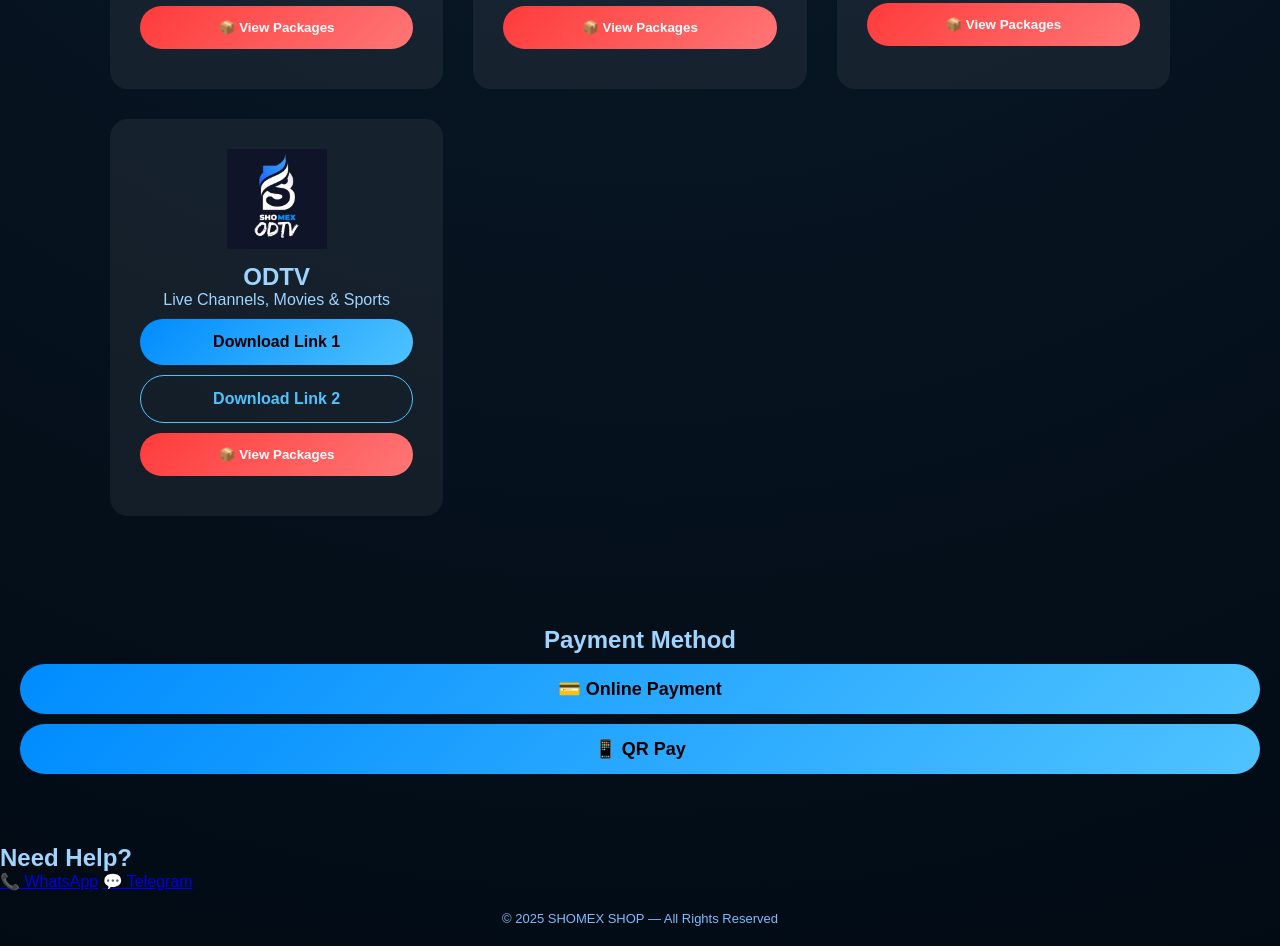
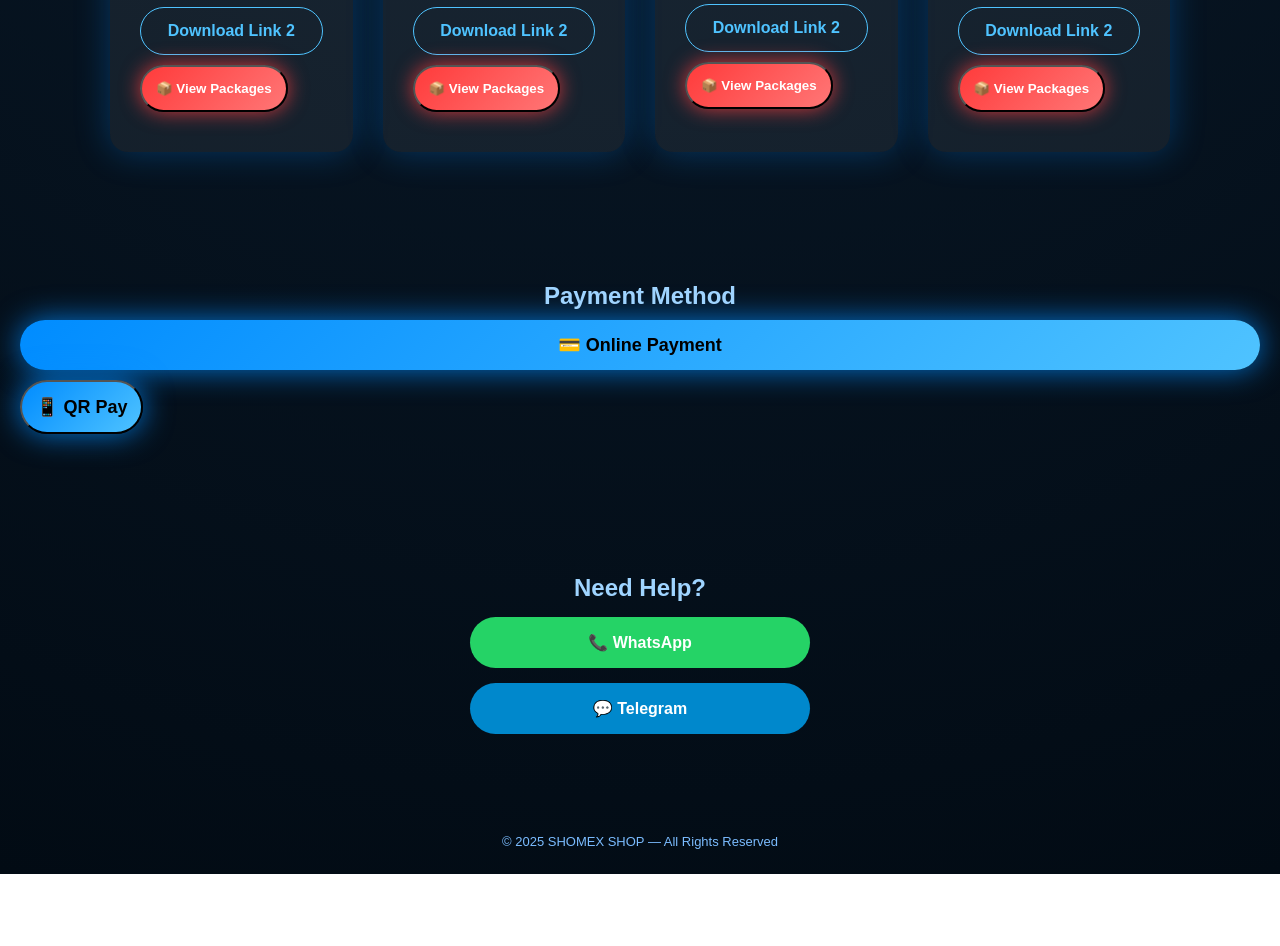
Before and after one commit to girrut982-test/shopunya, a plain HTML site: page index.html in a window 1280 px wide. Shown: the part 702-1648 px from the top of the page. After the commit the page ends 1576 px from the top, so only its background shows below. Drawn offline with Linux system fonts and the light colour scheme.

Commit message:
Update style.css

```diff
--- a/style.css
+++ b/style.css
@@ -13,46 +13,50 @@ body {
 /* BANNER */
 .banner img {
   width: 100%;
-  max-height: 340px;
+  max-height: 360px;
   object-fit: cover;
+  display: block;
 }
 
 /* CONTAINER */
 .container {
   max-width: 1100px;
   margin: auto;
-  padding: 50px 20px;
+  padding: 60px 20px;
   display: grid;
-  grid-template-columns: repeat(auto-fit, minmax(260px, 1fr));
+  grid-template-columns: repeat(auto-fit, minmax(240px, 1fr));
   gap: 30px;
 }
 
-/* CARD */
+/* APP CARD */
 .app-card {
   background: rgba(255,255,255,0.06);
   border-radius: 18px;
   padding: 30px;
   text-align: center;
+  box-shadow: 0 0 35px rgba(0,140,255,0.3);
 }
 
 .app-card img {
-  width: 100px;
-  margin-bottom: 10px;
+  width: 110px;
+  margin-bottom: 15px;
+}
+
+.app-card h2 {
+  color: #fff;
 }
 
 /* BUTTON */
 .btn {
   display: block;
-  width: 100%;
   margin: 10px 0;
   padding: 14px;
   border-radius: 30px;
+  text-decoration: none;
   font-weight: bold;
-  text-decoration: none;
-  cursor: pointer;
   background: linear-gradient(135deg, #008cff, #4fc3ff);
   color: #000;
-  border: none;
+  cursor: pointer;
 }
 
 .btn.outline {
@@ -61,26 +65,48 @@ body {
   color: #4fc3ff;
 }
 
-/* RED PACKAGE BUTTON */
+/* VIEW PACKAGE - RED */
 .package-btn {
   background: linear-gradient(135deg, #ff3b3b, #ff7676);
   color: #fff;
+  box-shadow: 0 0 20px rgba(255,60,60,0.8);
 }
 
 /* PAYMENT */
 .payment {
   text-align: center;
-  padding: 60px 20px;
+  padding: 70px 20px;
 }
 
 .buy-btn {
   font-size: 18px;
+  box-shadow: 0 0 30px rgba(0,140,255,0.8);
 }
+
+/* HELP */
+.help {
+  text-align: center;
+  padding: 60px 20px;
+}
+
+.help-btn {
+  display: block;
+  max-width: 340px;
+  margin: 15px auto;
+  padding: 16px;
+  border-radius: 30px;
+  text-decoration: none;
+  font-weight: bold;
+  color: #fff;
+}
+
+.whatsapp { background: #25d366; }
+.telegram { background: #0088cc; }
 
 /* FOOTER */
 footer {
   text-align: center;
-  padding: 20px;
+  padding: 25px;
   font-size: 13px;
   color: #7bbcff;
 }
@@ -90,7 +116,7 @@ footer {
   display: none;
   position: fixed;
   inset: 0;
-  background: rgba(0,0,0,0.7);
+  background: rgba(0,0,0,0.75);
   justify-content: center;
   align-items: center;
   z-index: 99;
@@ -98,17 +124,21 @@ footer {
 
 .modal-box {
   background: #081a2c;
-  padding: 25px;
+  padding: 30px;
   border-radius: 16px;
   width: 90%;
   max-width: 360px;
   text-align: center;
 }
 
-.package-item {
-  margin: 15px 0;
+.modal-box ul {
+  list-style: none;
+  margin: 20px 0;
+}
+
+.modal-box li {
   padding: 10px;
-  border-bottom: 1px solid rgba(255,255,255,0.15);
+  border-bottom: 1px solid rgba(255,255,255,0.1);
 }
 
 /* QR LOCK */
```
